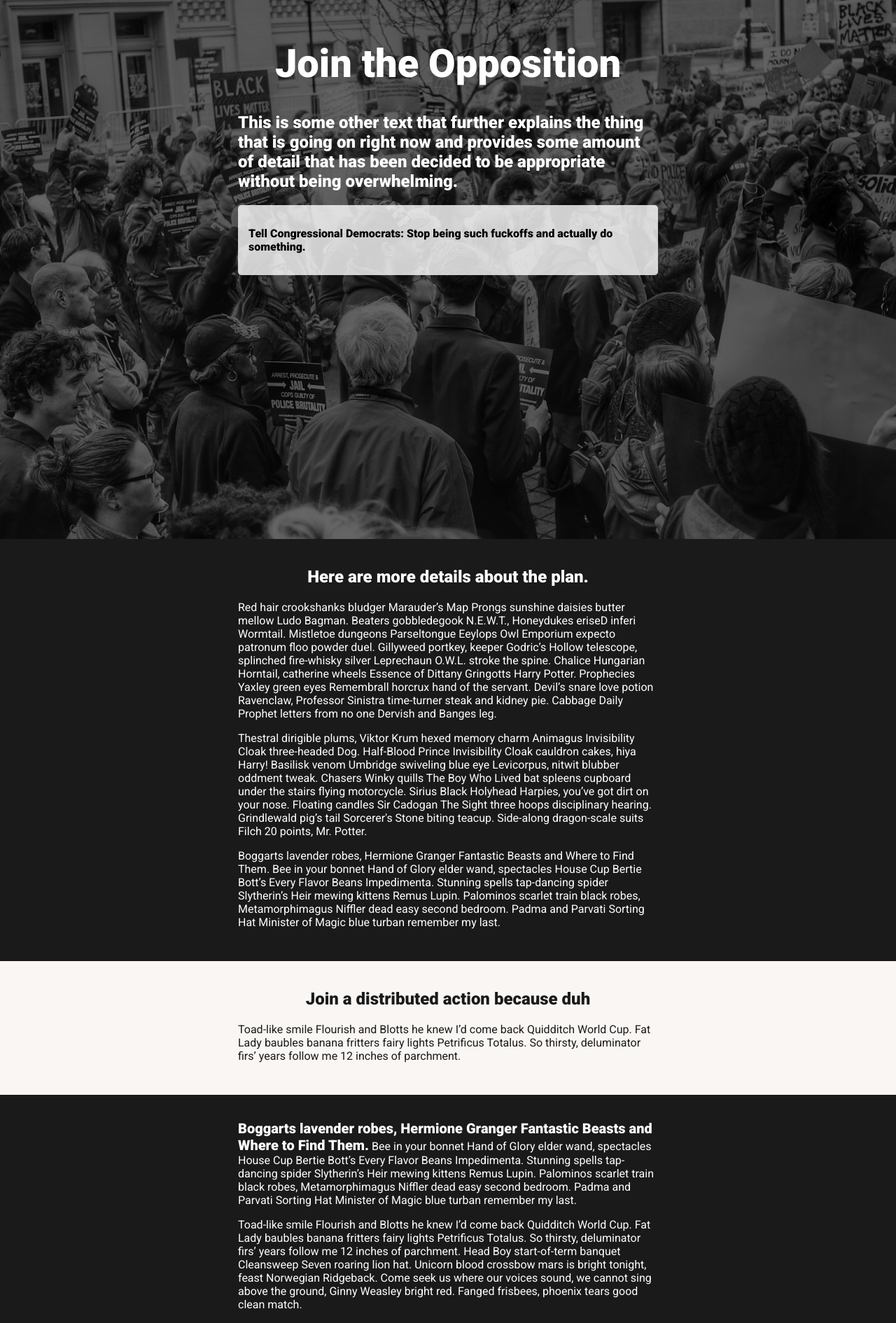
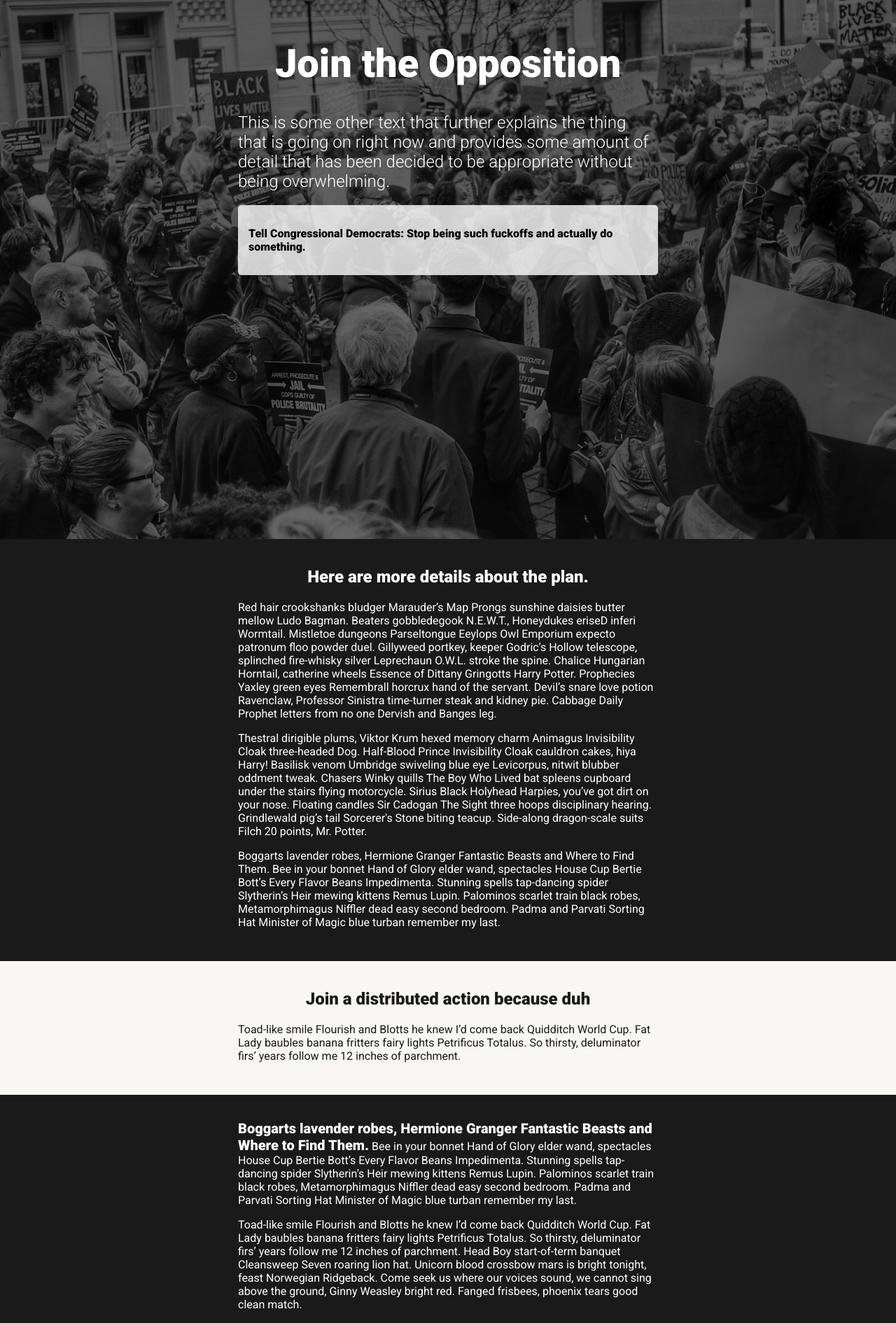
Before and after one commit to DigitalCharlie/allofus, a Jekyll site: the page built from index.html, in a window 1280 px wide. Shown: the top 1890 px of the page at 70% size. Built offline with Jekyll 4.4.1, drawn with Linux system fonts in a browser that asks for light colours; nearby versions of some CDN libraries; a script that is not in the unit is left out.

Commit message:
font weight

```diff
--- a/css/allofus.css
+++ b/css/allofus.css
@@ -164,6 +164,7 @@
 
     .splash h2 {
         text-align:left;
+        font-weight:300;
     }
 
     .more-details {
```
